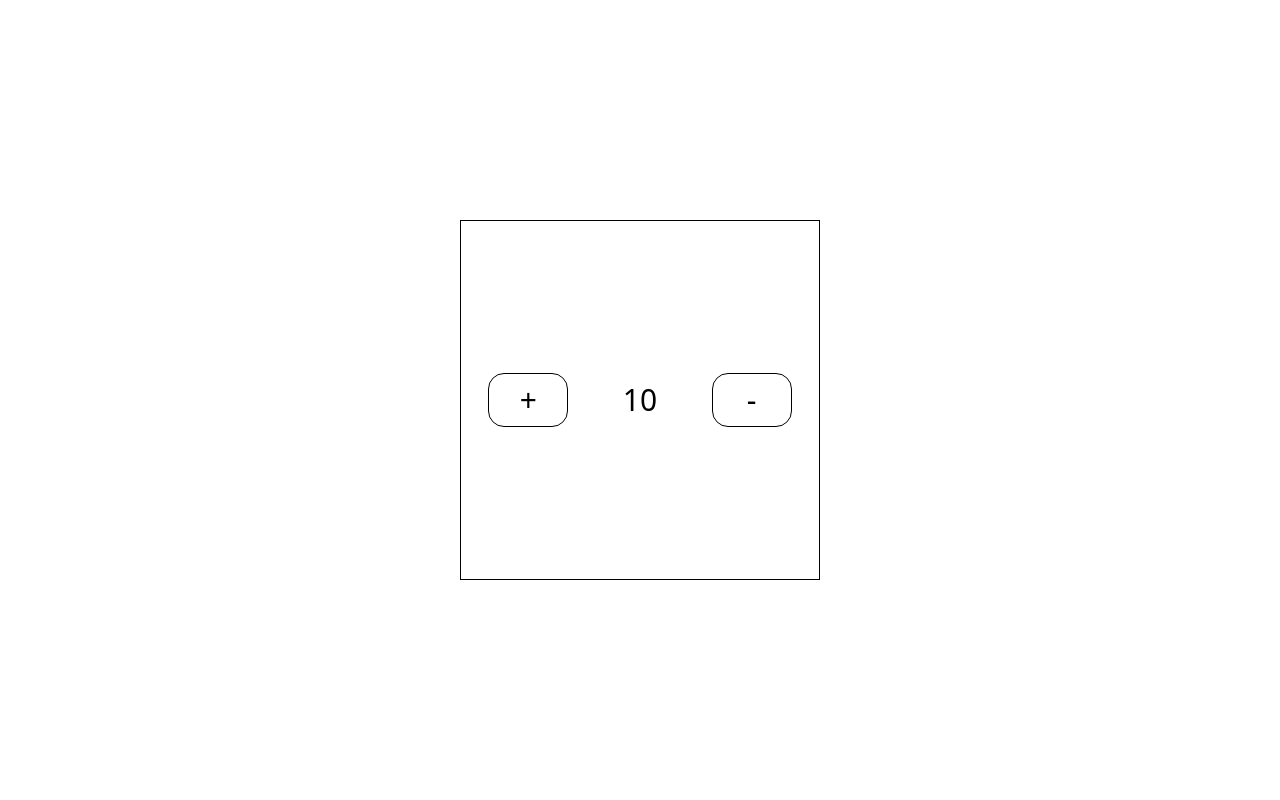
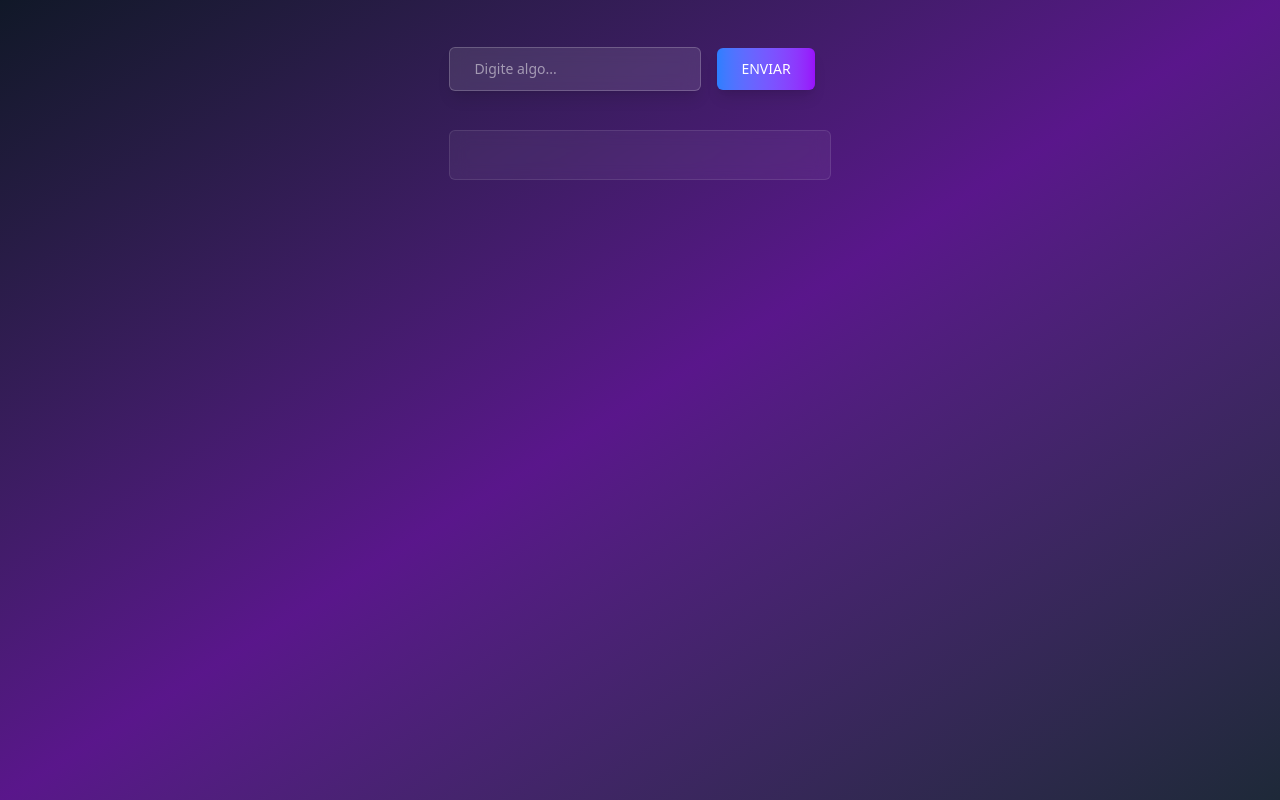
Before and after one commit to RobertSouDev/RevisaoReactHooks, a React (Vite) app: page / in a window 1280 px wide. Built offline with nearby package versions, Linux system fonts and the light colour scheme.

Commit message:
feat: created todoList

```diff
--- a/src/App.tsx
+++ b/src/App.tsx
@@ -1,13 +1,15 @@
-import Contador from "./components/Contador"
+import TodoList from "./components/TodoList"
 
 function App() {
 
   return (
-    <>
-    <div className="h-screen w-full flex justify-center items-center">
-        <Contador></Contador>
+
+    <div
+      className="min-h-screen bg-gradient-to-br from-gray-900 via-purple-900 to-gray-800 p-8 flex justify-center"
+    >
+      <TodoList/>
     </div>
-    </>
+
   )
 }
 
--- /dev/null
+++ b/src/components/TodoList.tsx
@@ -0,0 +1,67 @@
+import { useState } from "react";
+
+function TodoList() {
+    const [inputValue, setInputValue] = useState('')
+    const [todos, setTodos] = useState<string[]>([])
+
+    const handleInputChange = (e: React.ChangeEvent<HTMLInputElement>) =>{
+        setInputValue(e.target.value)
+    }
+
+    const handleKeyPress = (e: React.KeyboardEvent) => {
+        if(e.key === 'Enter') {
+            handleAddTodo()
+        }
+    }
+
+    const handleAddTodo = () => {
+       if(inputValue.trim()){
+        setTodos([...todos,inputValue])
+        setInputValue('')
+       }
+    }
+
+    const removeTodo = (index: number) => {
+        setTodos(todos.filter((_, i)=> i !== index))
+    }
+
+    return (
+        <div>
+            <input
+                onKeyDown={handleKeyPress}
+                onChange={handleInputChange}
+                type="text"
+                value={inputValue}
+                className="px-6 py-3 bg-white/10 text-white font-medium text-sm leading-tight rounded-md shadow-lg focus:outline-none focus:ring-2 focus:ring-purple-500 focus:ring-opacity-50 transition-all duration-300 border border-white/20 placeholder-white/50 backdrop-blur-sm"
+                placeholder="Digite algo..."
+            />
+            <button
+                onClick={handleAddTodo}
+                className="m-4 px-6 py-3 bg-gradient-to-r from-blue-500 to-purple-600 text-white font-medium text-sm leading-tight uppercase rounded-md shadow-lg hover:shadow-xl hover:from-blue-600 hover:to-purple-700 focus:outline-none focus:ring-2 focus:ring-purple-500 focus:ring-opacity-50 transition-all duration-300"
+            >
+                Enviar
+            </button>
+            <div className="mt-6 p-4 bg-white/5 rounded-md border border-white/10 backdrop-blur-sm">
+            <ul className="mt-4 space-y-2">
+
+            {
+                    todos.map((todo,index)=>(
+
+                        <li className="text-white border-b-1 border-white/10 font-medium text-lg flex justify-between" key={index}>
+                            <span>{todo}</span>
+                            <button
+                            onClick={()=> removeTodo(index)}
+                            className=" px-6 py-3 bg-gradient-to-r from-yellow-400 to-red-600 text-white font-medium text-sm leading-tight uppercase rounded-md shadow-lg hover:shadow-xl hover:from-orange-400 hover:to-red-600 transition-all duration-300"
+                            >X</button>
+                        </li>
+                    ))
+                }
+            </ul>
+
+            </div>
+
+        </div>
+     );
+}
+
+export default TodoList;
```
